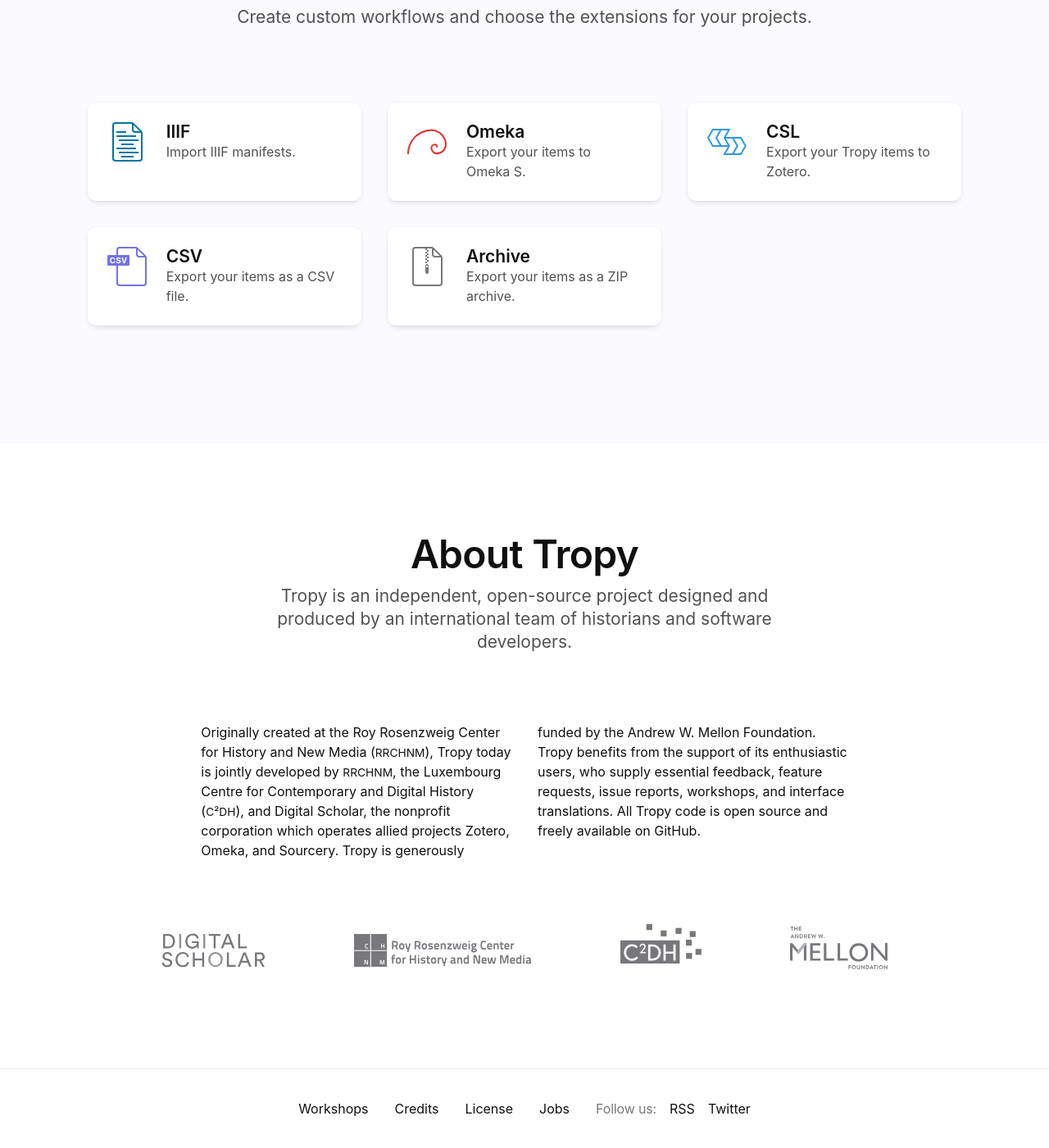
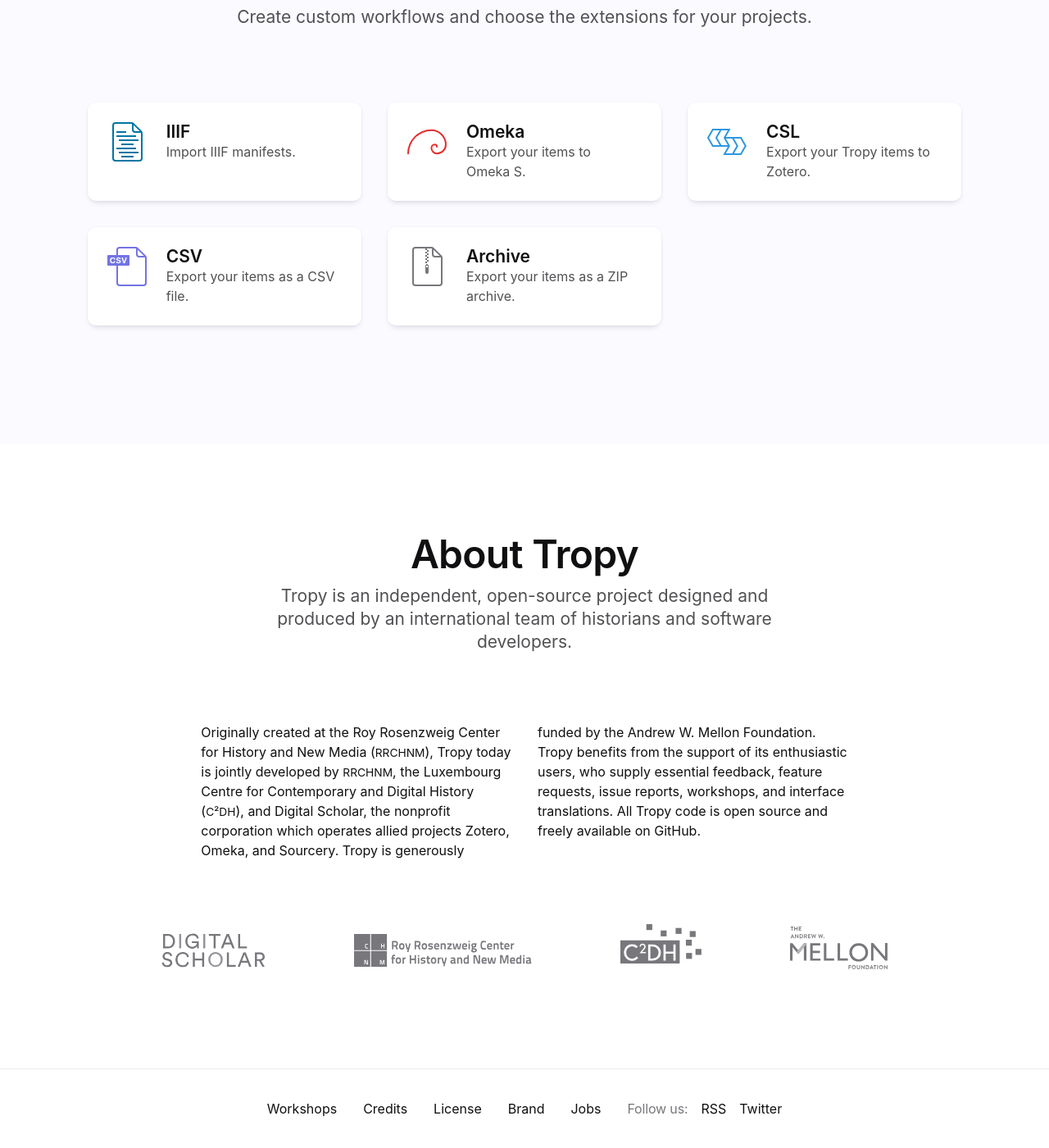
Before and after one commit to tropy/tropy.github.io, a Jekyll site: the page built from index.html, in a window 1280 px wide and 1400 px high, scrolled down 5266 px. Shown: the whole window at 82% size. Built offline with Jekyll 4.4.1, drawn with Linux system fonts in a browser that asks for light colours.

Commit message:
Add brand link to footer.

```diff
--- a/_includes/footer.html
+++ b/_includes/footer.html
@@ -7,6 +7,7 @@
           <li><a href="/workshops">Workshops</a></li>
           <li><a href="/credits">Credits</a></li>
           <li><a href="/license">License</a></li>
+          <li class="d-none d-sm-block"><a href="/brand">Brand</a></li>
           <li><a href="/jobs">Jobs</a></li>
         </ul>
       </nav>
--- a/assets/stylesheets/_utilities.scss
+++ b/assets/stylesheets/_utilities.scss
@@ -6,3 +6,4 @@
 @import "utilities/screen-reader";
 @import "utilities/text";
 @import "utilities/sticky";
+@import "utilities/display";
--- /dev/null
+++ b/assets/stylesheets/utilities/_display.scss
@@ -0,0 +1,13 @@
+//
+// Display
+//
+
+.d-none {
+  display: none !important;
+}
+
+.d-sm-block {
+  @media (min-width: $sm) {
+    display: block !important;
+  }
+}
```
